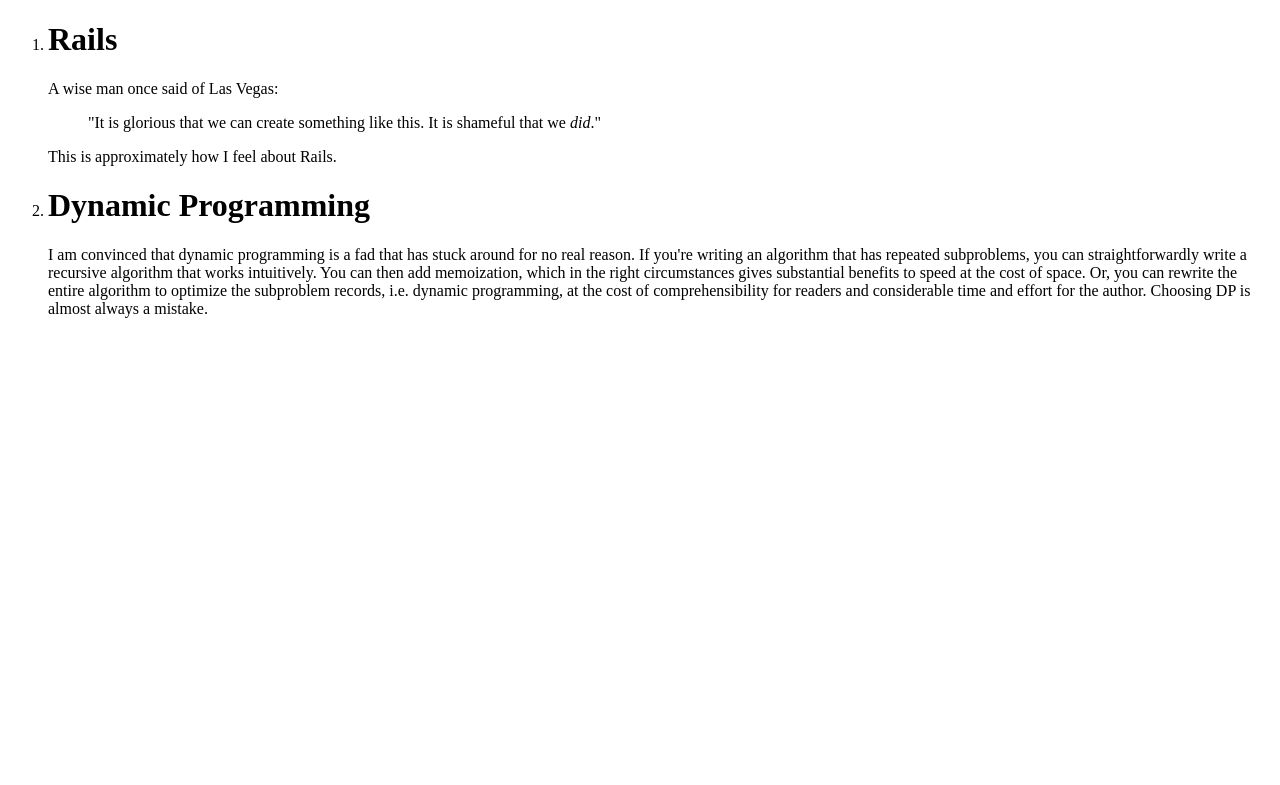
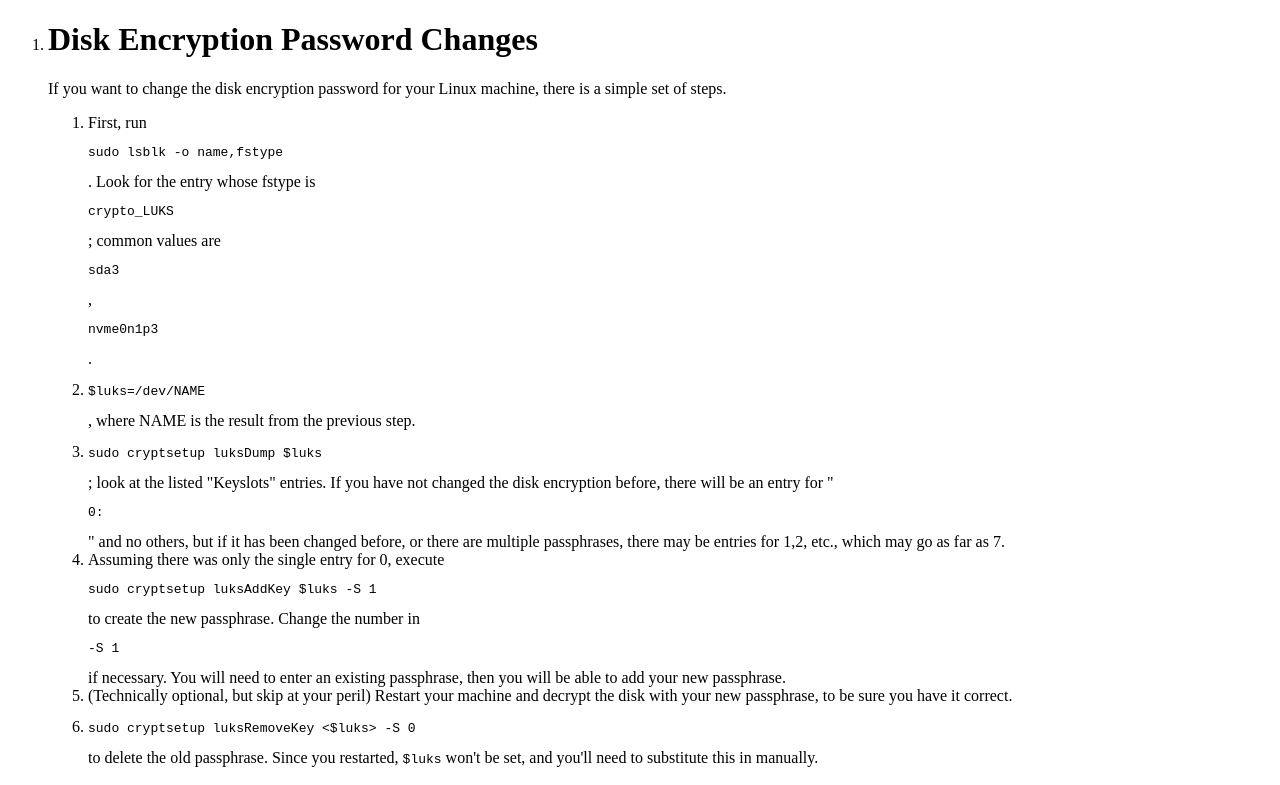
Before and after one commit to jkopczyn/jkopczyn.github.io, a plain HTML site: page index.html in a window 1280 px wide. Shown: the top 785 px of the page. Drawn offline with Linux system fonts and the light colour scheme.

Commit message:
changing disk encryption password

```diff
--- a/index.html
+++ b/index.html
@@ -2,6 +2,20 @@
 <html>
 <body>
 <ol>
+<li>
+<h1>Disk Encryption Password Changes</h1>
+<p>If you want to change the disk encryption password for your Linux machine, there is a simple set of steps.</p>
+  <ol>
+    <li> First, run <pre>sudo lsblk -o name,fstype</pre>. Look for the entry whose fstype is <pre>crypto_LUKS</pre>; common values are <pre>sda3</pre>, <pre>nvme0n1p3</pre>.</li>
+    <li> <pre>$luks=/dev/NAME</pre>, where NAME is the result from the previous step. </li>
+    <li> <pre>sudo cryptsetup luksDump $luks</pre>; look at the listed "Keyslots" entries. If you have not changed the disk encryption before,
+      there will be an entry for "<pre>0:</pre>" and no others, but if it has been changed before, or there are multiple passphrases, there may be entries for 1,2, etc., which may go as far as 7.</li>
+    <li> Assuming there was only the single entry for 0, execute <pre>sudo cryptsetup luksAddKey $luks -S 1</pre> to create the new passphrase. Change the number in <pre>-S 1</pre> if necessary.
+      You will need to enter an existing passphrase, then you will be able to add your new passphrase.</li>
+    <li>(Technically optional, but skip at your peril) Restart your machine and decrypt the disk with your new passphrase, to be sure you have it correct.</li>
+    <li> <pre>sudo cryptsetup luksRemoveKey <$luks> -S 0</pre> to delete the old passphrase. Since you restarted, <code>$luks</code> won't be set, and you'll need to substitute this in manually.</li>
+  </ol>
+</li>
 <li>
 <h1>Rails</h1>
 <p>A wise man once said of Las Vegas:
```
